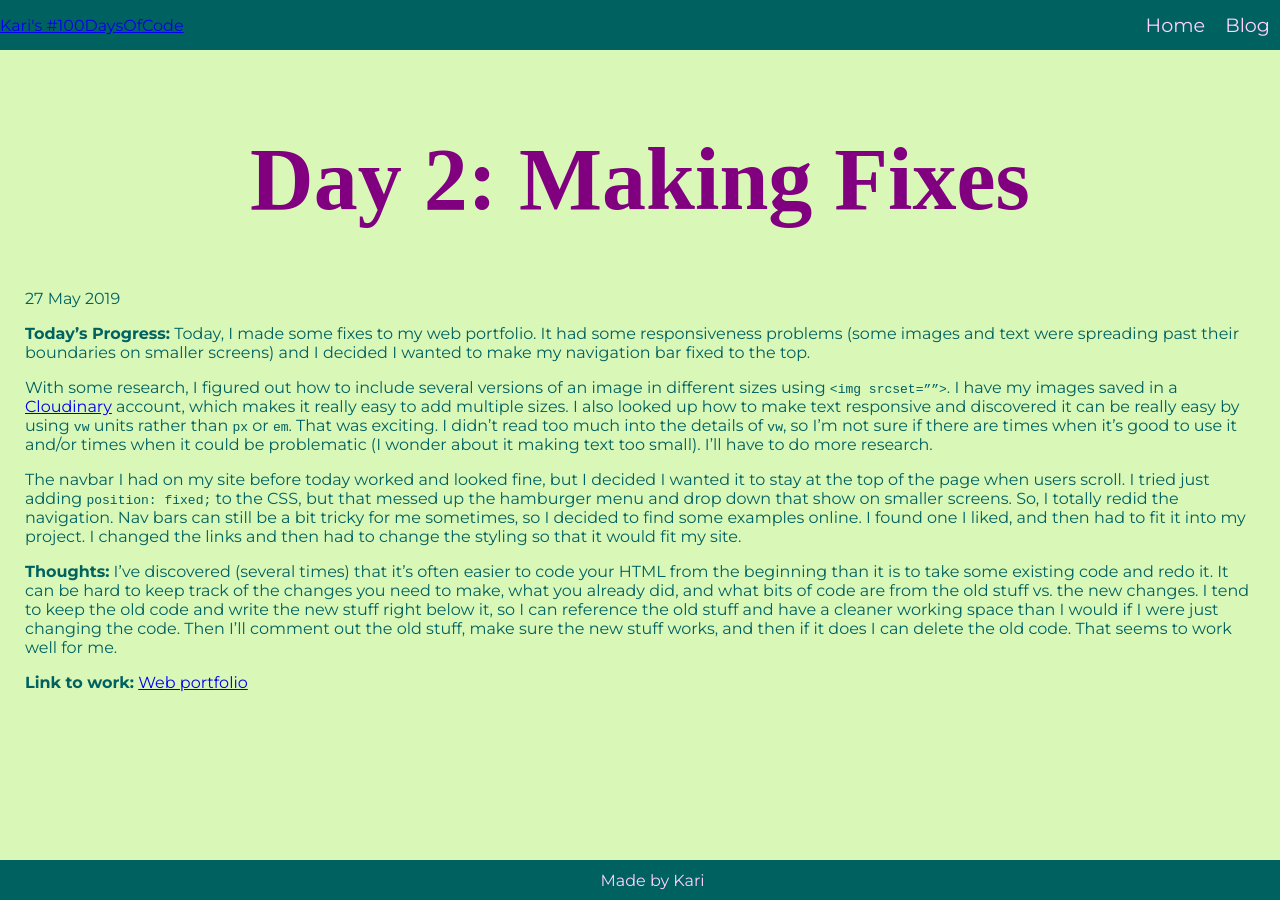
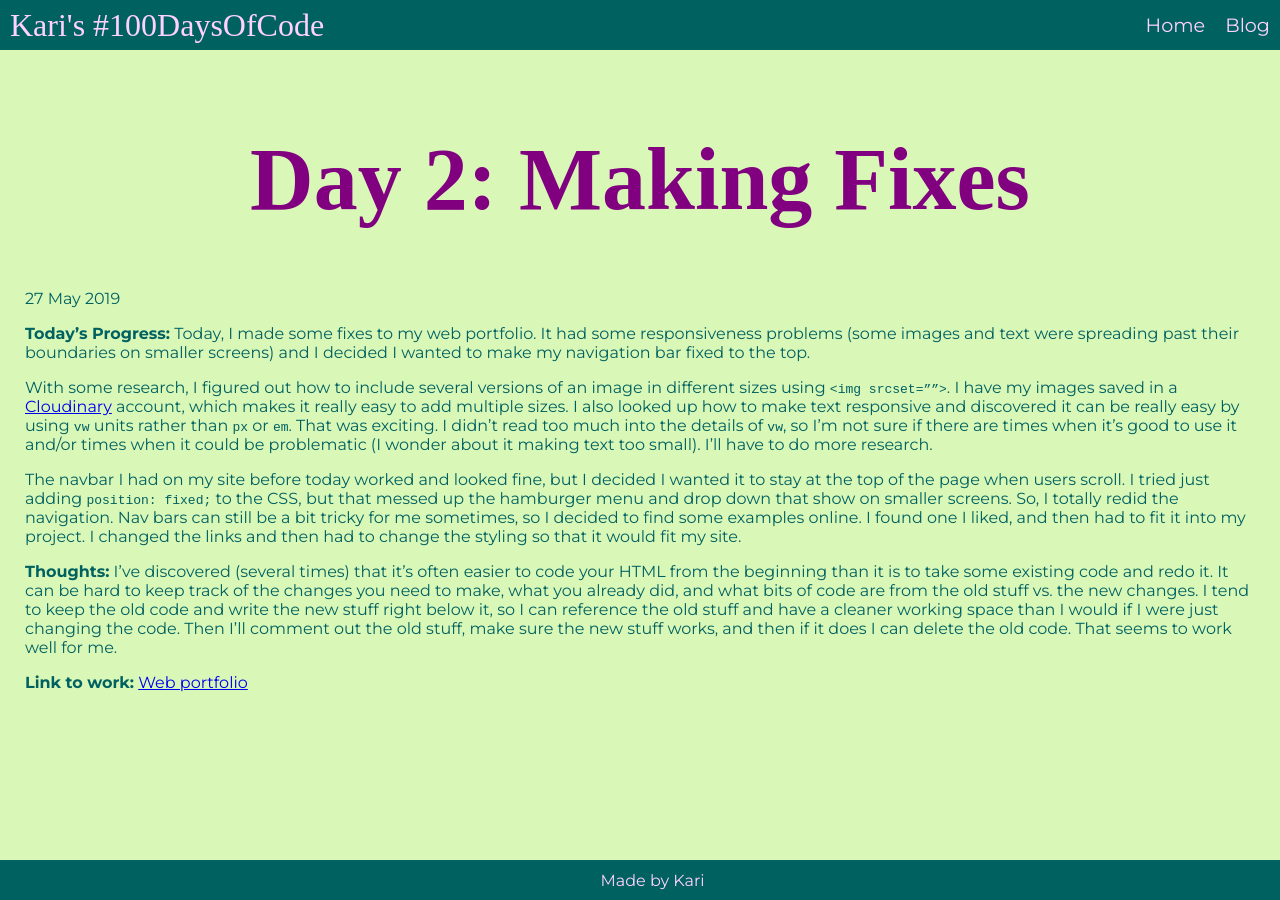
Before and after one commit to KJLarson/100-days, a Jekyll site: the page built from _posts/2019-5-27-day-2-making-fixes.md, in a window 1280 px wide. Built offline with Jekyll 4.4.1, drawn with Linux system fonts in a browser that asks for light colours; some web fonts are replaced.

Commit message:
Add class="brand" to navigation title

```diff
--- a/_includes/nav.html
+++ b/_includes/nav.html
@@ -1,6 +1,6 @@
 <header>
     <div>
-        <a href="{{ site.baseurl }}/index.html">Kari's #100DaysOfCode</a>
+        <a href="{{ site.baseurl }}/index.html" class="brand">Kari's #100DaysOfCode</a>
     </div>
     <nav class="nav-primary" role="navigation">
         <a href="{{ site.baseurl }}/index.html">Home</a>
```
